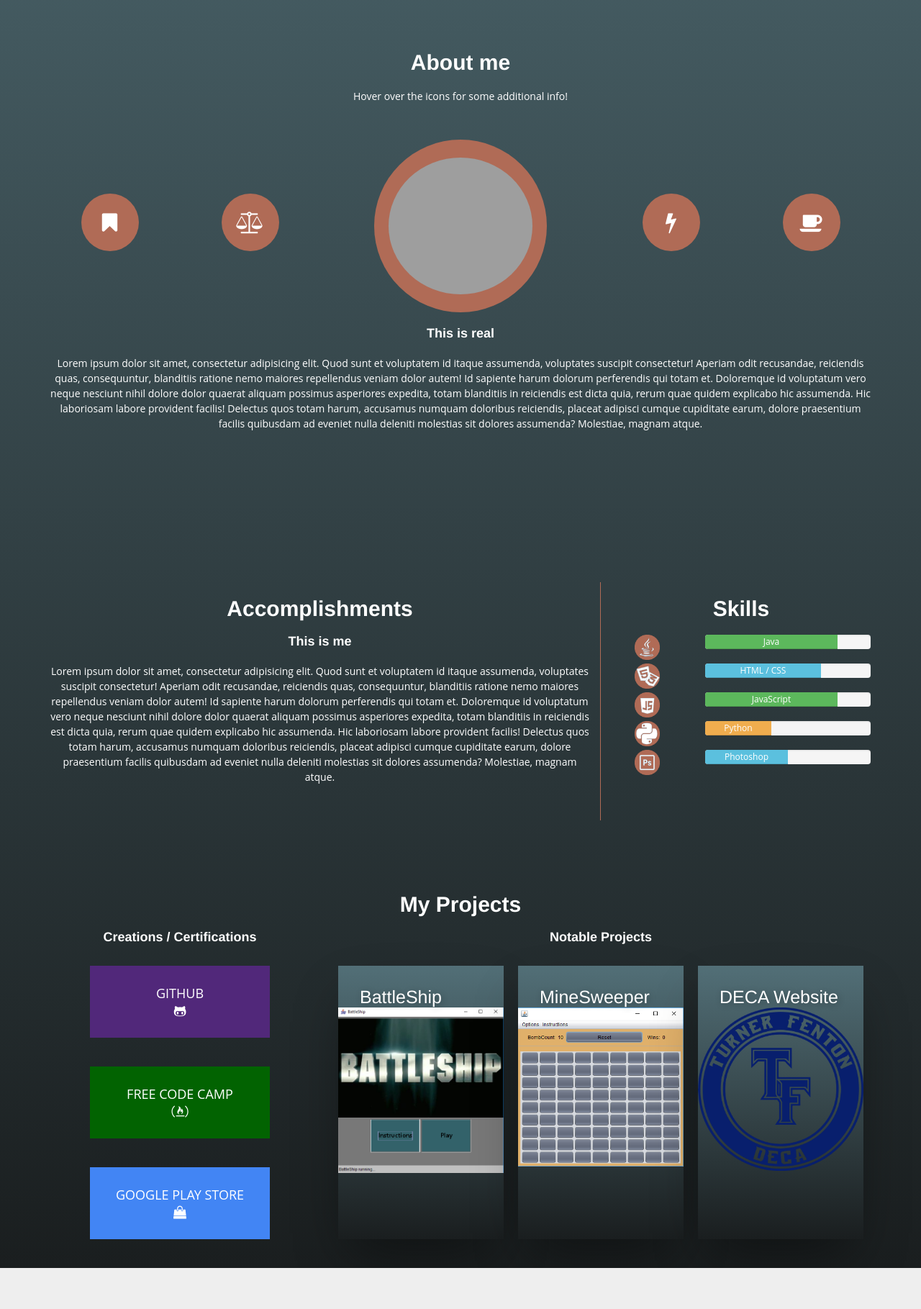
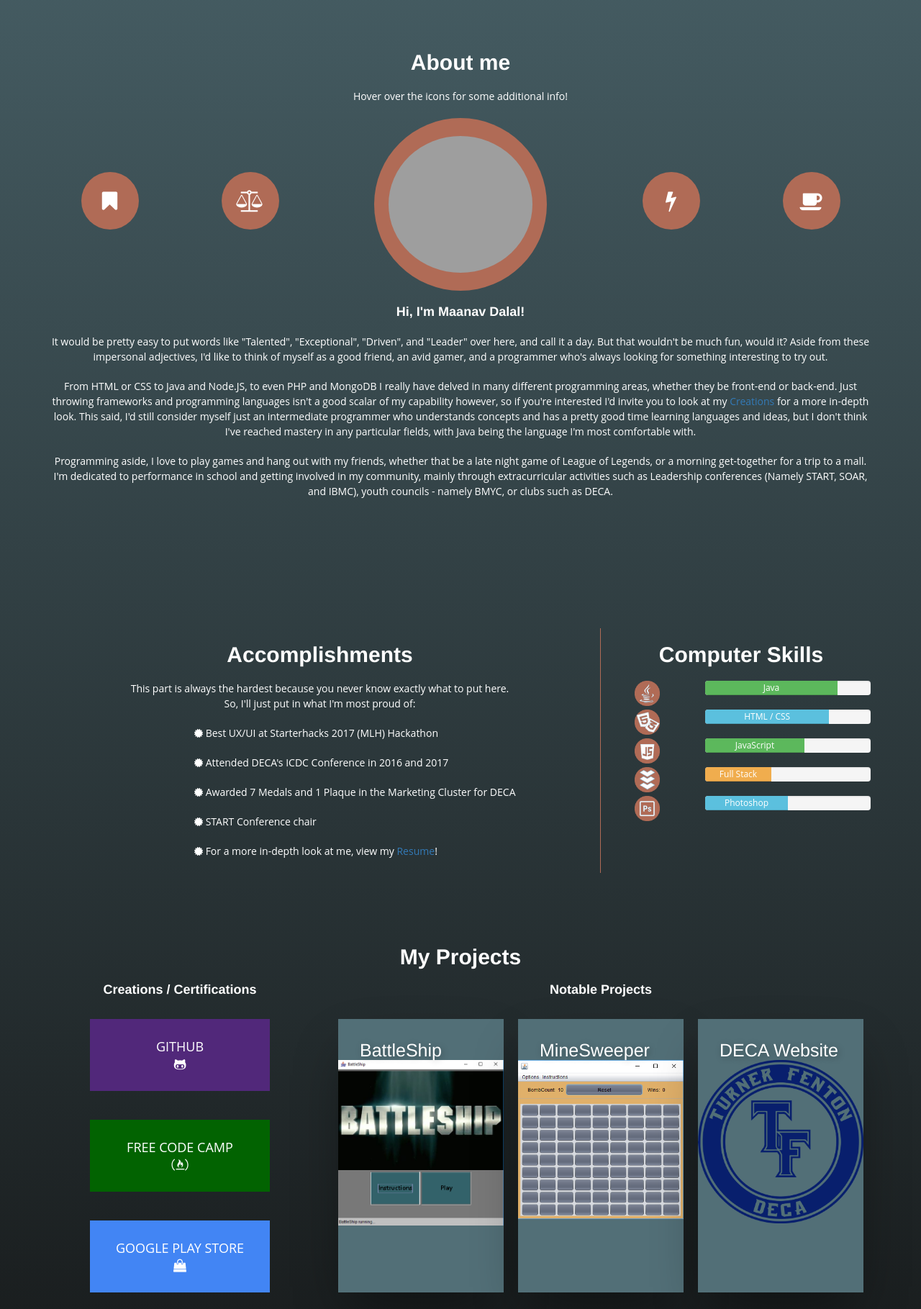
Before and after one commit to MaanavD/Website-1.0, a plain HTML site: page index.html in a window 1280 px wide. Shown: the part 680-2499 px from the top of the page at 72% size. Before the commit the page ends 2442 px from the top, so only its background shows below. Drawn offline with nearby package versions, Linux system fonts and the light colour scheme; grey boxes are pictures that could not be loaded.

Commit message:
Adding real text - 50%

```diff
--- a/css/style.css
+++ b/css/style.css
@@ -59,6 +59,9 @@ p {
 }
 .navbar-colour {
     background-color: #526f77 !important;
+}
+.navbar-brand{
+padding-left: 0px !important;
 }
 /*Header*/
 .header{
@@ -131,8 +134,12 @@ p {
 .aboutme p{
   color: #fff;
   font-size: 14px;
+  padding-bottom: 10px;
+}
+.extrapad{
   padding-bottom: 40px;
 }
+
 .aboutme i{
   height: 80px;
   width: 80px;
@@ -148,9 +155,6 @@ p {
 .divideAS{
   border-right:1px solid #b06b56;
 }
-.career .i{
-
-}
 .career{
   padding: 80px 0 80px;
   text-align: center
@@ -163,13 +167,19 @@ p {
 .career p{
   color: #fff;
   font-size: 14px;
-  padding-bottom: 40px;
+  padding-bottom: 10px;
+}
+#white{
+  color: #000;
+  padding-bottom: 0px;
 }
 .career img{
   height: 35px;
   width: 35px;
 }
-
+.ifshort{
+  margin-left: 200px;
+}
 /*Projects*/
 .overlay{
   height: 400px;
@@ -292,7 +302,7 @@ body
   width:380px;
   height:380px;
   margin:10px;
-  background: linear-gradient(#526f77, #1a1e1f);
+  background:#526f77;
   display:inline-block;
   background-size:cover;
   position:relative;
@@ -367,6 +377,9 @@ box-shadow: 0px 35px 77px -17px rgba(0,0,0,0.64);
   transform:translateX(0);
   opacity:1;
 }
+.widthfit{
+  width:100%;
+}
 /*Screen Size*/
 
 @media (max-width:1000px) {
@@ -404,8 +417,17 @@ box-shadow: 0px 35px 77px -17px rgba(0,0,0,0.64);
     border-right:none;
     border-bottom:1px solid #b06b56;
   }
+  .ifshort{
+    margin-left: 150px;
+  }
 /*Try to add something to remove spacing of my face*/
 }
+@media (max-width:500px) {
+  .ifshort{
+    margin-left: 15px;
+  }
+}
+
 .bg{
     background: #526f77; /* For browsers that do not support gradients */
     background: -webkit-linear-gradient(#526f77, #1a1e1f); /* For Safari 5.1 to 6.0 */
--- a/index.html
+++ b/index.html
@@ -6,7 +6,7 @@
   <meta http-equiv="X-UA-Compatible" content="IE=edge">
   <meta name="viewport" content="width=device-width, initial-scale=1">
   <!-- The above 4 meta tags *must* come first in the head; any other head content must come *after* these tags -->
-  <title>My Personal Website</title>
+  <title>Maanav Dalal</title>
 
   <!-- Bootstrap-->
   <link href="css/bootstrap.min.css" rel="stylesheet">
@@ -31,7 +31,7 @@
         <span class="icon-bar"></span>
         <span class="icon-bar"></span>
       </button>
-        <a href="#header" class="navbar-brand "><img class="logoclass" src="images/Logo.png" alt=""></a>
+        <a href="#header" class="navbar-brand"><img class="logoclass" src="images/Logo.png" alt=""></a>
       </div>
       <div class="navbar-collapse collapse">
         <ul class="nav navbar-nav navbar-right">
@@ -50,14 +50,10 @@
       <div class="container">
         <div class="row">
           <div class="col-lg-6 col-md-6">
-          <h1>Responsive Web Design</h1>
-          <p>Lorem ipsum dolor sit amet, consectetur adipisicing elit. Officia, nobis.</p>
-          <button class="btn btn-lg btn-primary">Buy Styll</button>
-          <button class="btn btn-lg btn-success">More Stuff</button>
+            <em style="font-size: 45px;"></em>
           </div>
           <div class="col-lg-6 col-md-6 ">
             <div class="name img"></div>
-
           </div>
         </div>
       </div>
@@ -66,7 +62,7 @@
     <div id="aboutme" class="aboutme">
       <div class="container">
         <h2 class="text-center">About me</h2>
-      <p class="abtmep">Hover over the icons for some additional info!</p>
+        <p class="extrapad">Hover over the icons for some additional info!</p>
         <div class="row">
           <div class="col-lg-2 col-md-2"><i class="fa fa-bookmark" title="Header" data-toggle="popover" data-trigger="hover" data-content="Some content" data-placement="bottom" aria-hidden="true"></i></div>
           <div class="col-lg-2 col-md-2"><i class="fa fa-balance-scale" aria-hidden="true" title="Header" data-toggle="popover" data-trigger="hover" data-content="Some content" data-placement="bottom"></i></div>
@@ -75,32 +71,38 @@
           <div class="col-lg-2 col-md-2"><i class="fa fa-coffee" aria-hidden="true" title="Header" data-toggle="popover" data-trigger="hover" data-content="Some content" data-placement="bottom"></i></div>
         </div>
         <div>
-        <h4>This is real</h4>
-        <p>Lorem ipsum dolor sit amet, consectetur adipisicing elit. Quod sunt et voluptatem id itaque assumenda, voluptates suscipit consectetur! Aperiam odit recusandae, reiciendis quas, consequuntur, blanditiis ratione nemo maiores repellendus veniam
-          dolor autem! Id sapiente harum dolorum perferendis qui totam et. Doloremque id voluptatum vero neque nesciunt nihil dolore dolor quaerat aliquam possimus asperiores expedita, totam blanditiis in reiciendis est dicta quia, rerum quae quidem explicabo
-          hic assumenda. Hic laboriosam labore provident facilis! Delectus quos totam harum, accusamus numquam doloribus reiciendis, placeat adipisci cumque cupiditate earum, dolore praesentium facilis quibusdam ad eveniet nulla deleniti molestias sit
-          dolores assumenda? Molestiae, magnam atque.</p>
+          <h4>Hi, I'm Maanav Dalal!</h4>
+          <p>It would be pretty easy to put words like "Talented", "Exceptional", "Driven", and "Leader" over here, and call it a day. But that wouldn't be much fun, would it? Aside from these impersonal adjectives, I'd like to think of myself as a good
+            friend, an avid gamer, and a programmer who's always looking for something interesting to try out. </p>
+          <p>From HTML or CSS to Java and Node.JS, to even PHP and MongoDB I really have delved in many different programming areas, whether they be front-end or back-end. Just throwing frameworks and programming languages isn't a good scalar of my capability
+            however, so if you're interested I'd invite you to look at my <a href="#projects">Creations</a> for a more in-depth look. This said, I'd still consider myself just an intermediate programmer who understands concepts and has a pretty good time
+            learning languages and ideas, but I don't think I've reached mastery in any particular fields, with Java being the language I'm most comfortable with.</p>
+          <p>Programming aside, I love to play games and hang out with my friends, whether that be a late night game of League of Legends, or a morning get-together for a trip to a mall. I'm dedicated to performance in school and getting involved in my community,
+            mainly through extracurricular activities such as Leadership conferences (Namely START, SOAR, and IBMC), youth councils - namely BMYC, or clubs such as DECA.</p>
+
         </div>
 
       </div>
     </div>
     <!--Accomplishments/Skills--->
     <div class="career" id="career">
-    <div class="container ">
-      <div class="row ">
+      <div class="container">
+        <div class="row">
           <div class="col-lg-8 col-md-8 divideAS">
             <h2>Accomplishments</h2>
-          <div>
-            <h4>This is me</h4>
-            <p>Lorem ipsum dolor sit amet, consectetur adipisicing elit. Quod sunt et voluptatem id itaque assumenda, voluptates suscipit consectetur! Aperiam odit recusandae, reiciendis quas, consequuntur, blanditiis ratione nemo maiores repellendus veniam
-              dolor autem! Id sapiente harum dolorum perferendis qui totam et. Doloremque id voluptatum vero neque nesciunt nihil dolore dolor quaerat aliquam possimus asperiores expedita, totam blanditiis in reiciendis est dicta quia, rerum quae quidem
-              explicabo hic assumenda. Hic laboriosam labore provident facilis! Delectus quos totam harum, accusamus numquam doloribus reiciendis, placeat adipisci cumque cupiditate earum, dolore praesentium facilis quibusdam ad eveniet nulla deleniti
-              molestias sit dolores assumenda? Molestiae, magnam atque.</p>
+            <p>This part is always the hardest because you never know exactly what to put here. <br>So, I'll just put in what I'm most proud of:</p>
+            <div class="text-left ifshort">
+              <p><i class="fa fa-certificate" aria-hidden="true"></i> Best UX/UI at Starterhacks 2017 (MLH) Hackathon</p>
+              <p><i class="fa fa-certificate" aria-hidden="true"></i> Attended DECA's ICDC Conference in 2016 and 2017</p>
+              <p><i class="fa fa-certificate" aria-hidden="true"></i> Awarded 7 Medals and 1 Plaque in the Marketing Cluster for DECA</p>
+              <p><i class="fa fa-certificate" aria-hidden="true"></i> START Conference chair</p>
+              <!-- Add a link here --->
+              <p><i class="fa fa-certificate" aria-hidden="true"></i> For a more in-depth look at me, view my <a href="#projects" data-toggle="modal" data-target="#myModal">Resume</a>!</p>
             </div>
           </div>
           <div class="col-lg-4 col-md-4">
-          <h2>Skills</h2>
-          <div class="row ">
+            <h2>Computer Skills</h2>
+            <div class="row">
               <div class="col-lg-4 col-md-4 col-s-4 col-xs-4">
                 <img src="images/java.png" title="Java" />
               </div>
@@ -116,7 +118,7 @@
               </div>
               <div class="col-lg-8 col-md-8 col-s-8 col-xs-8">
                 <div class="progress">
-                <div class="progress-bar progress-bar-info" role="progressbar" aria-valuenow="70" aria-valuemin="0" aria-valuemax="100" style="max-width: 70%">
+                  <div class="progress-bar progress-bar-info" role="progressbar" aria-valuenow="75" aria-valuemin="0" aria-valuemax="100" style="max-width: 75%">
                     <span class="title">HTML / CSS</span>
                   </div>
                 </div>
@@ -126,18 +128,18 @@
               </div>
               <div class="col-lg-8 col-md-8 col-s-8 col-xs-8">
                 <div class="progress">
-                <div class="progress-bar-success progress-bar" role="progressbar" aria-valuenow="80" aria-valuemin="0" aria-valuemax="100" style="max-width: 80%">
+                  <div class="progress-bar-success progress-bar" role="progressbar" aria-valuenow="60" aria-valuemin="0" aria-valuemax="100" style="max-width: 60%">
                     <span class="title">JavaScript</span>
                   </div>
                 </div>
               </div>
               <div class="col-lg-4 col-md-4 col-s-4 col-xs-4">
-              <img src="images/python.png" title="Python" />
+                <img src="images/stack.png" title="Python" />
               </div>
               <div class="col-lg-8 col-md-8 col-s-8 col-xs-8">
                 <div class="progress">
                   <div class="progress-bar-warning progress-bar" role="progressbar" aria-valuenow="40" aria-valuemin="0" aria-valuemax="100" style="max-width: 40%">
-                  <span class="title">Python</span>
+                    <span class="title">Full Stack</span>
                   </div>
                 </div>
               </div>
@@ -173,7 +175,6 @@
               </div>
             </div>
           </div>
-
           <div class="col-lg-8 col-md-8">
             <h4 class="text-center">Notable Projects</h4>
             <div class="wrap">
@@ -190,8 +191,6 @@
                   </div>
                 </div>
               </div>
-
-
               <div class="tile">
                 <img src='images/ms2.png' />
                 <div class="text" onclick='location.href="https://github.com/MaanavD"'>
@@ -205,7 +204,6 @@
                   </div>
                 </div>
               </div>
-
               <div class="tile">
                 <img src='images/Deca.png' />
                 <div class="text" onclick='location.href="http://turnerfentondeca.com/"'>
@@ -220,8 +218,6 @@
                 </div>
               </div>
             </div>
-
-
           </div>
         </div>
       </div>
@@ -244,5 +240,22 @@
 
   </script>
 </body>
+<!-- Modal-->
+<div id="myModal" class="modal fade" role="dialog">
+  <div class="modal-dialog">
+    <div class="modal-content">
+      <div class="modal-header" style="background-color: #97bdd0;">
+        <button type="button" class="close" data-dismiss="modal">&times;</button>
+        <h4 class="modal-title">Maanav Dalal's Resume</h4>
+      </div>
+      <div class="modal-body" style="background-color: #526f77;">
+        <img class="widthfit" src="images/resume.png" alt="Maanav Dalal Resume">
+      </div>
+      <div class="modal-footer" style="background-color: #526f77;">
+        <button type="button" class="btn btn-default" data-dismiss="modal">Close</button>
+      </div>
+    </div>
+  </div>
+</div>
 
 </html>
```
Also changed, not shown: images/Resume.png (added), images/stack.png (added). Lines whose indentation alone changed are shown as unchanged.
